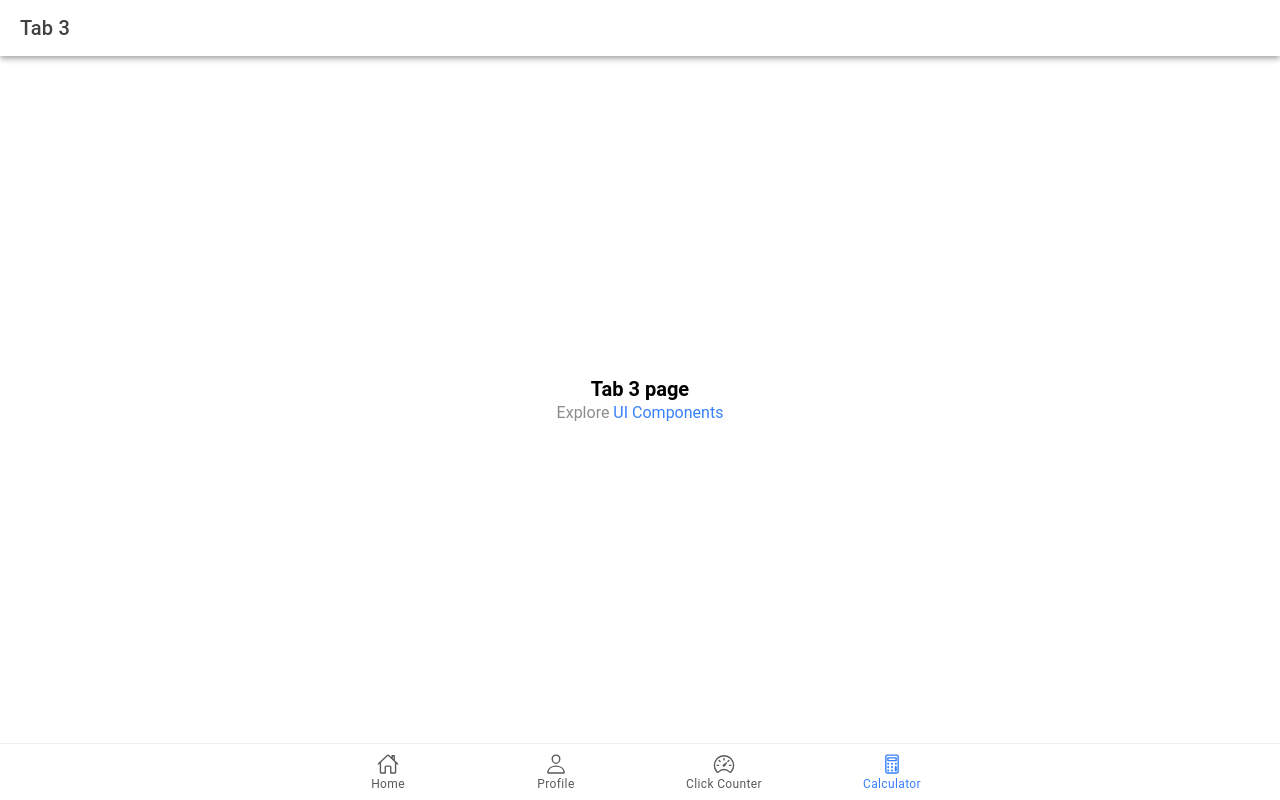
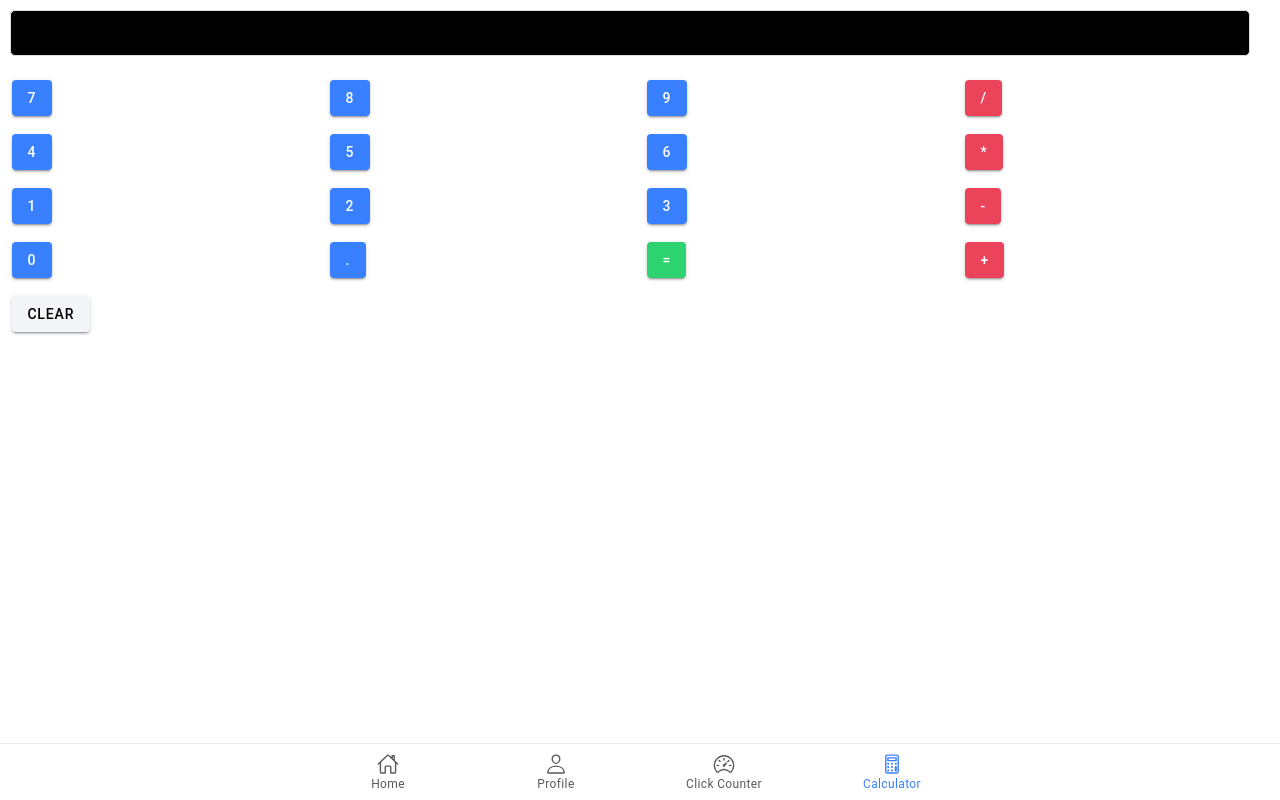
Before and after one commit to marychristorrentirasy/ionic-t-sy, a React (Vite) app: page /calculator in a window 1280 px wide. Built offline with nearby package versions, Linux system fonts and the light colour scheme.

Commit message:
added calculator

```diff
--- a/src/pages/calculator.css
+++ b/src/pages/calculator.css
@@ -0,0 +1,24 @@
+/* pages/Calculator.css */
+.calculator {
+    height: 100%;
+    display: flex;
+    justify-content: center;
+    align-items: center;
+  }
+
+  .result {
+    font-size: 24px;
+    text-align: right;
+    padding: 10px;
+    margin-bottom: 10px;
+    background-color:black;
+    border: 1px solid #ddd;
+    border-radius: 5px;
+    width: calc(100% - 20px);
+  }
+
+  .ion-button {
+    width: 100%;
+    height: 100%;
+    font-size: 18px;
+  }
--- a/src/pages/calculator.tsx
+++ b/src/pages/calculator.tsx
@@ -1,25 +1,65 @@
-import { IonContent, IonHeader, IonPage, IonTitle, IonToolbar } from '@ionic/react';
-import ExploreContainer from '../components/ExploreContainer';
+// pages/Calculator.tsx
+import React, { useState } from 'react';
+import { IonContent, IonPage, IonButton, IonGrid, IonRow, IonCol, IonInput } from '@ionic/react';
 import './calculator.css';
 
-const Tab3: React.FC = () => {
+const Calculator: React.FC = () => {
+  const [result, setResult] = useState('');
+
+  const handleButtonClick = (value: string) => {
+    if (value === '=') {
+      try {
+        setResult(eval(result).toString());
+      } catch (error) {
+        setResult('Error');
+      }
+    } else if (value === 'C') {
+      setResult('');
+    } else {
+      setResult(result + value);
+    }
+  };
+
   return (
     <IonPage>
-      <IonHeader>
-        <IonToolbar>
-          <IonTitle>Tab 3</IonTitle>
-        </IonToolbar>
-      </IonHeader>
-      <IonContent fullscreen>
-        <IonHeader collapse="condense">
-          <IonToolbar>
-            <IonTitle size="large">Tab 3</IonTitle>
-          </IonToolbar>
-        </IonHeader>
-        <ExploreContainer name="Tab 3 page" />
+      <IonContent className="calculator">
+        <IonGrid>
+          <IonRow>
+            <IonCol size="12">
+              <IonInput className="result" value={result} readonly></IonInput>
+            </IonCol>
+          </IonRow>
+          <IonRow>
+            <IonCol size="3"><IonButton onClick={() => handleButtonClick('7')}>7</IonButton></IonCol>
+            <IonCol size="3"><IonButton onClick={() => handleButtonClick('8')}>8</IonButton></IonCol>
+            <IonCol size="3"><IonButton onClick={() => handleButtonClick('9')}>9</IonButton></IonCol>
+            <IonCol size="3"><IonButton color="danger" onClick={() => handleButtonClick('/')}>/</IonButton></IonCol>
+          </IonRow>
+          <IonRow>
+            <IonCol size="3"><IonButton onClick={() => handleButtonClick('4')}>4</IonButton></IonCol>
+            <IonCol size="3"><IonButton onClick={() => handleButtonClick('5')}>5</IonButton></IonCol>
+            <IonCol size="3"><IonButton onClick={() => handleButtonClick('6')}>6</IonButton></IonCol>
+            <IonCol size="3"><IonButton color="danger" onClick={() => handleButtonClick('*')}>*</IonButton></IonCol>
+          </IonRow>
+          <IonRow>
+            <IonCol size="3"><IonButton onClick={() => handleButtonClick('1')}>1</IonButton></IonCol>
+            <IonCol size="3"><IonButton onClick={() => handleButtonClick('2')}>2</IonButton></IonCol>
+            <IonCol size="3"><IonButton onClick={() => handleButtonClick('3')}>3</IonButton></IonCol>
+            <IonCol size="3"><IonButton color="danger" onClick={() => handleButtonClick('-')}>-</IonButton></IonCol>
+          </IonRow>
+          <IonRow>
+            <IonCol size="3"><IonButton onClick={() => handleButtonClick('0')}>0</IonButton></IonCol>
+            <IonCol size="3"><IonButton onClick={() => handleButtonClick('.')}>.</IonButton></IonCol>
+            <IonCol size="3"><IonButton color="success" onClick={() => handleButtonClick('=')}>=</IonButton></IonCol>
+            <IonCol size="3"><IonButton color="danger" onClick={() => handleButtonClick('+')}>+</IonButton></IonCol>
+          </IonRow>
+          <IonRow>
+            <IonCol size="12"><IonButton color="light" onClick={() => handleButtonClick('C')}>Clear</IonButton></IonCol>
+          </IonRow>
+        </IonGrid>
       </IonContent>
     </IonPage>
   );
 };
 
-export default Tab3;
+export default Calculator;
```
